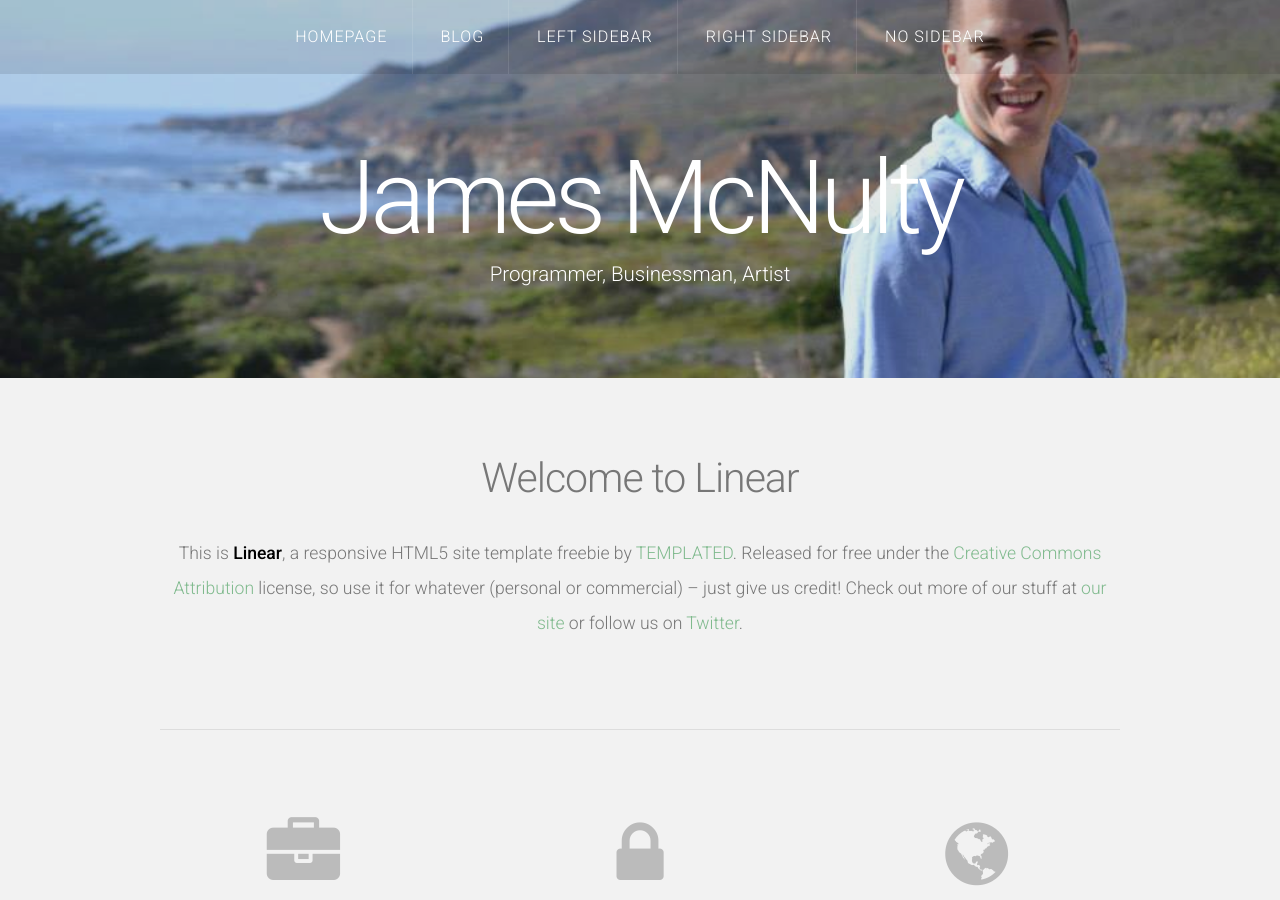
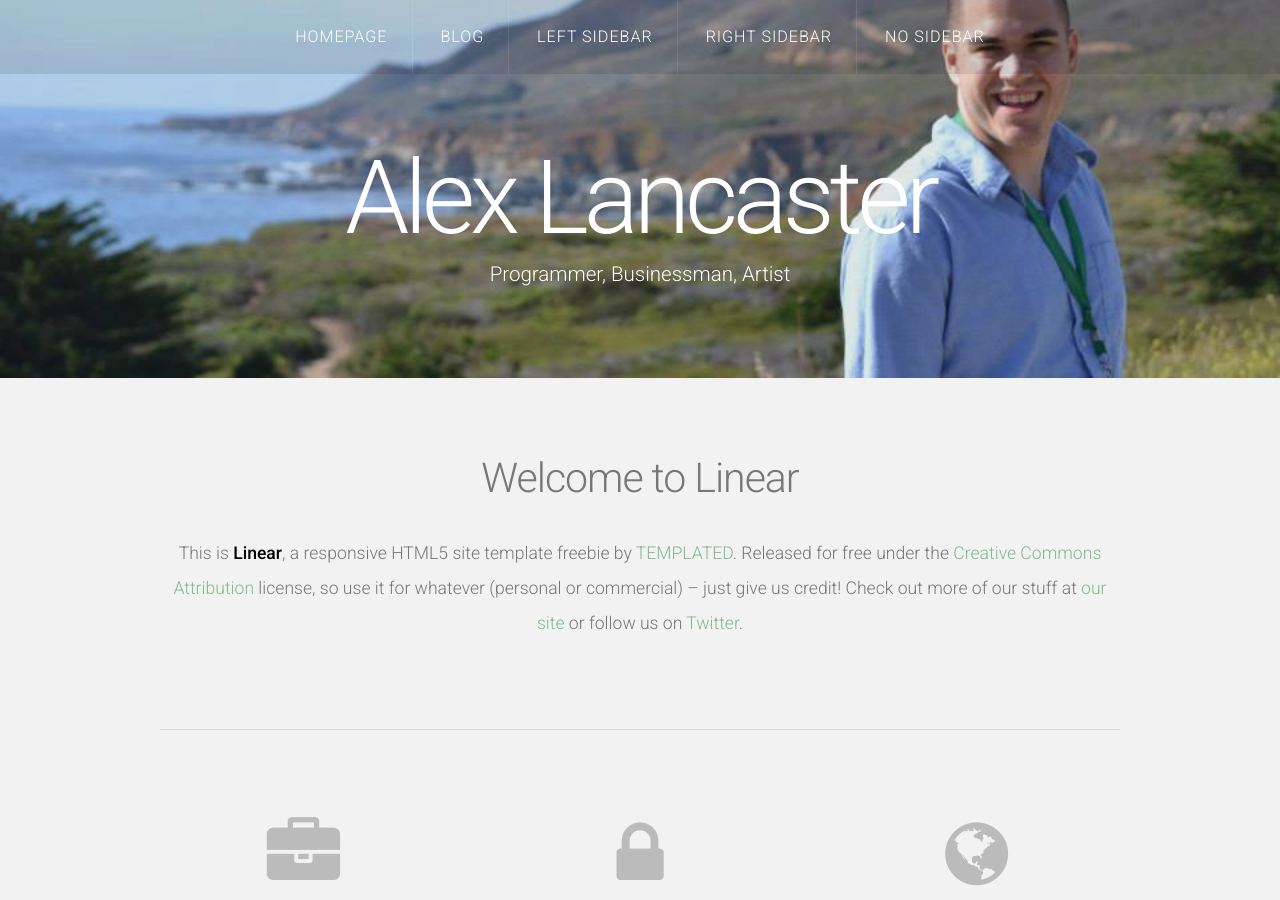
Before and after one commit to alancast/alancast.github.io, a Jekyll site: the page built from index.html, in a window 1280 px wide and 900 px high. Built offline with Jekyll 4.4.1, drawn with Linux system fonts in a browser that asks for light colours; nearby versions of some CDN libraries; the list of posts is cut into pages by our own code.

Commit message:
making the site mine

```diff
--- a/_layouts/default.html
+++ b/_layouts/default.html
@@ -6,7 +6,7 @@ Released for free under the Creative Commons Attribution 3.0 license (templated.
 -->
 <html>
 <head>
-	<title>James McNulty</title>
+	<title>Alex Lancaster</title>
 	<meta http-equiv="content-type" content="text/html; charset=utf-8" />
 	<meta name="description" content="" />
 	<meta name="keywords" content="" />
@@ -30,7 +30,7 @@ Released for free under the Creative Commons Attribution 3.0 license (templated.
 
 			<!-- Logo -->
 			<div id="logo">
-				<h1><a href="#">James McNulty</a></h1>
+				<h1><a href="#">Alex Lancaster</a></h1>
 				<span class="tag">Programmer, Businessman, Artist</span>
 			</div>
 		</div>
```
